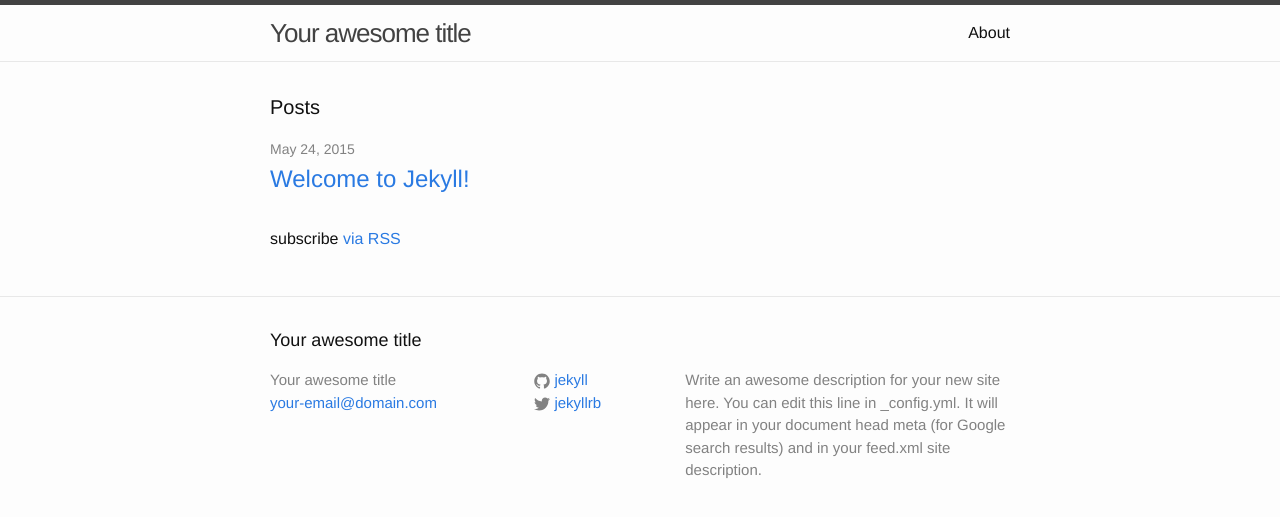
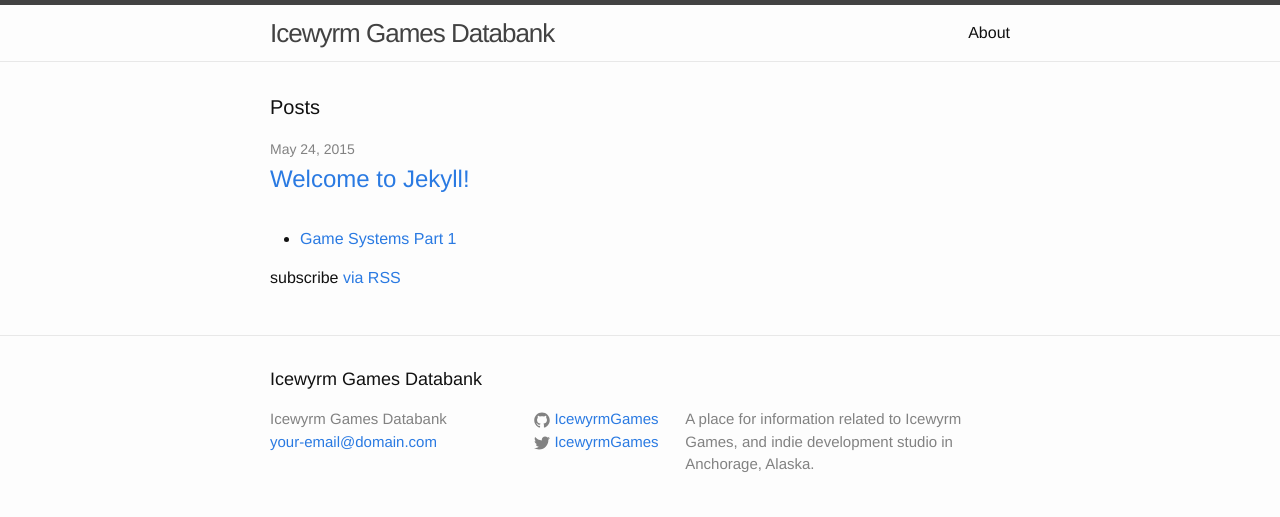
Before and after one commit to IcewyrmGames/IcewyrmGames.github.io, a Jekyll site: the page built from index.html, in a window 1280 px wide. Shown: the top 517 px of the page. Built offline with Jekyll 4.4.1, drawn with Linux system fonts in a browser that asks for light colours.

Commit message:
Added Game Systems Part 1
made adjustments to layout for articles

```diff
--- a/_config.yml
+++ b/_config.yml
@@ -1,14 +1,22 @@
 # Site settings
-title: Your awesome title
+title: Icewyrm Games Databank
 email: your-email@domain.com
 description: > # this means to ignore newlines until "baseurl:"
-  Write an awesome description for your new site here. You can edit this
-  line in _config.yml. It will appear in your document head meta (for
-  Google search results) and in your feed.xml site description.
+  A place for information related to Icewyrm Games, and indie
+  development studio in Anchorage, Alaska.
 baseurl: "" # the subpath of your site, e.g. /blog/
-url: "http://yourdomain.com" # the base hostname & protocol for your site
-twitter_username: jekyllrb
-github_username:  jekyll
+url: "http://IcewyrmGames.github.io" # the base hostname & protocol for your site
+twitter_username: IcewyrmGames
+github_username:  IcewyrmGames
+
+author:
+  name: Justin Bool
+  email: booljayj@gmail.com
+  github: booljayj
 
 # Build settings
 markdown: kramdown
+
+collections:
+  articles:
+    output: true
--- /dev/null
+++ b/_includes/image.html
@@ -0,0 +1,4 @@
+<figure>
+	<img src="{{ include.src }}"/>
+	<figcaption>{{ include.text }}</figcaption>
+</figure>
--- a/index.html
+++ b/index.html
@@ -18,6 +18,14 @@ layout: default
     {% endfor %}
   </ul>
 
+  <ul class="article-list">
+    {% for article in site.articles %}
+    <li>
+      <a href="{{ article.url }}">{{ article.title }}</a>
+    </li>
+    {% endfor %}
+  </ul>
+
   <p class="rss-subscribe">subscribe <a href="{{ "/feed.xml" | prepend: site.baseurl }}">via RSS</a></p>
 
 </div>
```
Also changed, not shown: _articles/GameSystemsP1.md (added, +94 -0 lines), _layouts/article.html (added, +16 -0 lines), img/gamesystems-catan.jpg (added), img/gamesystems-dnd.jpg (added), img/gamesystems-ffxiii.jpg (added), img/gamesystems-mtg.jpg (added), img/gamesystems-vagrantstory.jpg (added).
